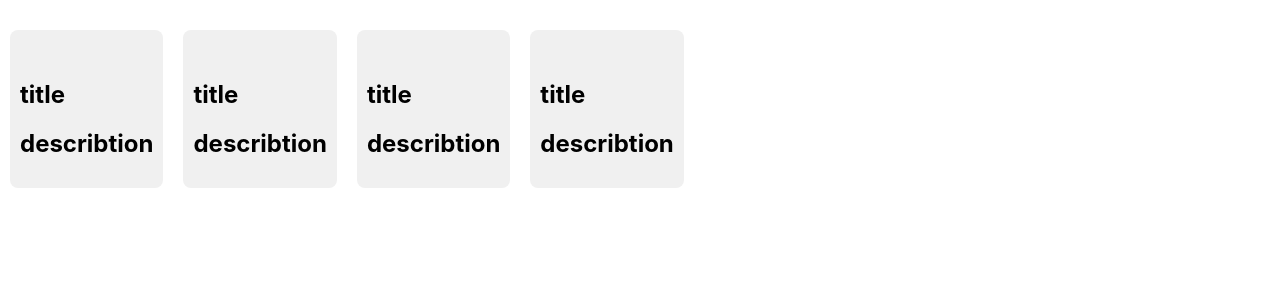
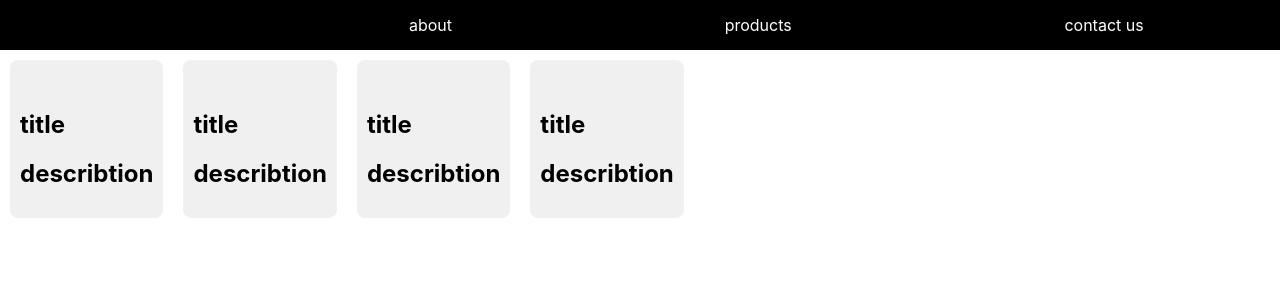
Before and after one commit to omaranBazna/innovir, a React (Create React App) app: page / in a window 1280 px wide. Shown: the top 300 px of the page. Built offline with nearby package versions, Linux system fonts and the light colour scheme.

Commit message:
add flex box to nav

```diff
--- a/src/App.css
+++ b/src/App.css
@@ -7,3 +7,14 @@
   background-color: rgb(240, 240, 240);
   border-radius:8px;
 }
+nav{
+  display:flex;
+  align-items:center;
+  justify-content: space-around;
+  height:50px;
+  background-color:black;
+}
+a{
+  text-decoration:none;
+  color:white;
+}
--- a/src/App.js
+++ b/src/App.js
@@ -16,9 +16,9 @@ const [lang,setLang]=useState('En')
         */}
        <nav>
         <img src="" className='logo' />
-        <a href="#" ></a>
-        <a href="#" ></a>
-        <a href="#" ></a>
+        <a href="#" >about</a>
+        <a href="#" >products</a>
+        <a href="#" >contact us</a>
        </nav>
        <section  id="about">
 
```
